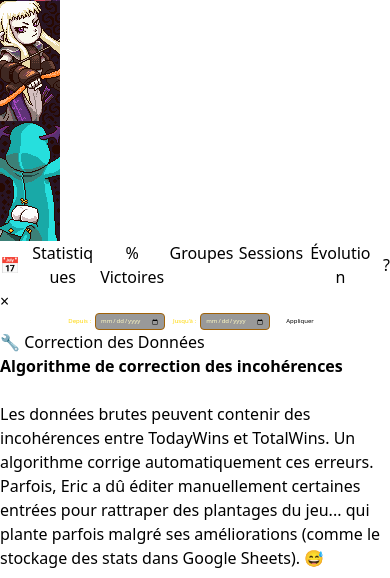
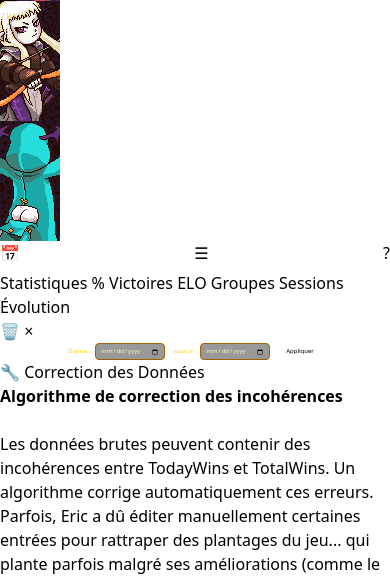
Before and after one commit to lcrespin/towerstats, a Flask app: template templates/index.html in a window 390 px wide. Shown: the part 511-1089 px from the top of the page. Run offline with Flask 3, Linux system fonts and the light colour scheme; the template is opened without the code that fills it, so the values that code supplies are empty; some libraries are stand-ins or nearby versions.

Commit message:
Enhance mobile navigation with a collapsible menu; improve styling for mobile responsiveness and update kill detail table for better readability

```diff
--- a/src/stats_manager.py
+++ b/src/stats_manager.py
@@ -585,6 +585,7 @@ class SessionStatsManager:
         least_self_kills_row = None
         best_kd_ratio = []
         best_kd_value = 0.0
+        max_kills_in_matrix = 1
 
         if has_detailed:
             kill_death_ranking = self.get_kill_death_stats()
@@ -602,7 +603,6 @@ class SessionStatsManager:
             all_players_for_matrix = sorted(list(all_players_set))
 
             # Maximum de kills pour la normalisation de la matrice
-            max_kills_in_matrix = 1
             for killer, victims in kill_relationships.items():
                 for victim, count in victims.items():
                     if count > max_kills_in_matrix:
--- a/templates/index.html
+++ b/templates/index.html
@@ -45,24 +45,44 @@
                 <div class="shrink-0 flex items-center justify-start">
                     <button type="button" id="toggle-date-picker" class="info-button global-info-button txt-xs" title="Filtrer par dates" aria-label="Filtrer par dates">📅</button>
                 </div>
-                <ul class="flex flex-wrap justify-center gap-grid flex-1 min-w-0">
-                    <li class="flex-1 min-w-0"><a href="#statistiques" class="block text-center">Statistiques</a></li>
+                <button type="button" id="mobile-menu-toggle" class="info-button global-info-button txt-xs sm:hidden" aria-label="Menu" aria-expanded="false">☰</button>
+                <ul class="hidden sm:flex flex-wrap justify-center gap-grid flex-1 min-w-0">
+                    <li class="flex-1 min-w-0"><a href="#statistiques" class="block text-center">Stats</a></li>
                     {% if has_detailed_stats %}
-                    <li class="flex-1 min-w-0"><a href="#combat-stats" class="block text-center">Combat</a></li>
+                    <li class="flex-1 min-w-0"><a href="#combat-stats" class="block text-center">Combats</a></li>
+                    {% endif %}
+                    <li class="flex-1 min-w-0"><a href="#pourcentage-victoires" class="block text-center">Victoires</a></li>
+                    <li class="flex-1 min-w-0"><a href="#elo-ranking" class="block text-center">ELO</a></li>
+                    <li class="flex-1 min-w-0"><a href="#classement" class="block text-center">Groupes</a></li>
+                    <li class="flex-1 min-w-0"><a href="#derniere-soiree" class="block text-center">Hist</a></li>
+                    <li class="flex-1 min-w-0"><a href="#evolution-scores" class="block text-center">Évolution</a></li>
+                    {% if has_detailed_stats %}
+                    <li class="flex-1 min-w-0"><a href="#kill-relationships" class="block text-center">Relations</a></li>
                     <li class="flex-1 min-w-0"><a href="#kill-analysis" class="block text-center">Kills</a></li>
-                    <li class="flex-1 min-w-0"><a href="#kill-relationships" class="block text-center">Relations</a></li>
                     {% endif %}
-                    <li class="flex-1 min-w-0"><a href="#pourcentage-victoires" class="block text-center">% Victoires</a></li>
-                    <li class="flex-1 min-w-0"><a href="#classement" class="block text-center">Groupes</a></li>
-                    <li class="flex-1 min-w-0"><a href="#derniere-soiree" class="block text-center">Sessions</a></li>
-                    <li class="flex-1 min-w-0"><a href="#evolution-scores" class="block text-center">Évolution</a></li>
                 </ul>
                 <div class="shrink-0 flex items-center justify-end">
                     <button class="info-button global-info-button txt-xs" data-info="global-data-info">?</button>
                 </div>
             </div>
+            <div id="mobile-menu" class="mobile-menu sm:hidden" aria-hidden="true">
+                <a href="#statistiques" class="mobile-menu-link">Statistiques</a>
+                {% if has_detailed_stats %}
+                <a href="#combat-stats" class="mobile-menu-link">Combat</a>
+                {% endif %}
+                <a href="#pourcentage-victoires" class="mobile-menu-link">% Victoires</a>
+                <a href="#elo-ranking" class="mobile-menu-link">ELO</a>
+                <a href="#classement" class="mobile-menu-link">Groupes</a>
+                <a href="#derniere-soiree" class="mobile-menu-link">Sessions</a>
+                <a href="#evolution-scores" class="mobile-menu-link">Évolution</a>
+                {% if has_detailed_stats %}
+                <a href="#kill-relationships" class="mobile-menu-link">Relations</a>
+                <a href="#kill-analysis" class="mobile-menu-link">Kills</a>
+                {% endif %}
+            </div>
         </div>
         <div id="date-picker-popover" class="date-picker-popover" aria-hidden="true">
+            <a href="/" class="date-picker-clear" aria-label="Supprimer le filtre de dates" title="Supprimer le filtre de dates">&#128465;</a>
             <button type="button" class="date-picker-close" aria-label="Fermer">×</button>
             <form method="get" class="flex flex-wrap items-center justify-center gap-2 sm:gap-3">
                 {% set current_start = selected_date_start or date_debut_raw %}
@@ -257,7 +277,7 @@
                 ▼ Voir le détail des kills
             </button>
             <div id="ranking-table" class="hidden overflow-x-auto mt-4">
-                <table class="ranking-table w-full txt-xs" id="kill-detail-table">
+                <table class="ranking-table w-full txt-xs kill-detail-table-mobile" id="kill-detail-table">
                     <thead>
                         <tr>
                             <th class="player-column sortable-th" data-sort-type="text" data-col="0">Joueur <span class="sort-indicator"></span></th>
@@ -614,7 +634,7 @@
 
                     <strong>Exemple :</strong> Si le joueur A a tué le joueur B 25 fois au total sur 10 parties où ils ont joué ensemble, la moyenne affichée sera de 2.50 (25 ÷ 10 = 2.5). Cela signifie qu'en moyenne, A tue B 2.5 fois par partie.<br><br>
 
-                    <strong>Lecture visuelle :</strong> Plus la couleur est foncée/intense, plus la moyenne de kills est élevée. Cela permet d'identifier rapidement quels joueurs sont les prédateurs de qui.<br><br>
+                    <strong>Lecture visuelle :</strong> Vert = peu de kills, rouge = beaucoup de kills. Cela permet d'identifier rapidement quels joueurs sont les prédateurs de qui.<br><br>
 
                     <strong>Avantage de la moyenne :</strong> Utiliser une moyenne plutôt qu'un total permet de comparer les performances entre joueurs indépendamment du nombre de parties jouées ensemble. Un joueur qui tue souvent un autre sur peu de parties aura une moyenne élevée, tandis qu'un joueur qui tue rarement mais sur beaucoup de parties aura une moyenne faible.
                 </div>
@@ -637,7 +657,8 @@
                             {% for victim_player in all_players_for_matrix %}
                             {% set kill_avg = victims.get(victim_player, 0) %}
                             {% set intensity = [kill_avg / max_kills_in_matrix, 1.0]|min if max_kills_in_matrix > 0 else 0 %}
-                            <td class="kill-cell" data-count="{{ kill_avg }}" style="background-color: rgba(139, 69, 19, {{ intensity }});">
+                            {% set hue = (1 - intensity) * 120 %}
+                            <td class="kill-cell" data-count="{{ kill_avg }}" style="background-color: hsla({{ hue }}, 70%, 52%, 0.40); color: #1a1a2e;">
                                 {% if kill_avg > 0 %}{{ "%.2f" % kill_avg }}{% else %}-{% endif %}
                             </td>
                             {% endfor %}
@@ -667,13 +688,17 @@
                 </div>
             </div>
             <div class="mb-3 sm:mb-4 md:mb-5">
-                <h3 class="txt-heading text-sm mb-2">Répartition Globale des Sources de Kills</h3>
+                <div class="text-center mb-3 sm:mb-4" style="color: #ffd700; text-shadow: 1px 1px 2px rgba(0,0,0,0.8);">
+                    <p class="text-[6px] sm:text-[7px] md:text-[9px] lg:text-[10px]">Répartition Globale des Sources de Kills</p>
+                </div>
                 <div class="chart-container" style="position: relative; height: 300px; width: 100%;">
                     <canvas id="kill-sources-global-chart"></canvas>
                 </div>
             </div>
             <div class="mb-3 sm:mb-4 md:mb-5">
-                <h3 class="txt-heading text-sm mb-2">Top Sources de Kills par Joueur</h3>
+                <div class="text-center mb-3 sm:mb-4" style="color: #ffd700; text-shadow: 1px 1px 2px rgba(0,0,0,0.8);">
+                    <p class="text-[6px] sm:text-[7px] md:text-[9px] lg:text-[10px]">Top Sources de Kills par Joueur</p>
+                </div>
                 <div class="chart-container" style="position: relative; height: 400px; width: 100%;">
                     <canvas id="kill-sources-by-player-chart"></canvas>
                 </div>
```
Also changed, not shown: static/css/style.css (+94 -2 lines), static/js/app.js (+30 -2 lines), tests/test_snapshot_stats.py (+1 -0 lines).
